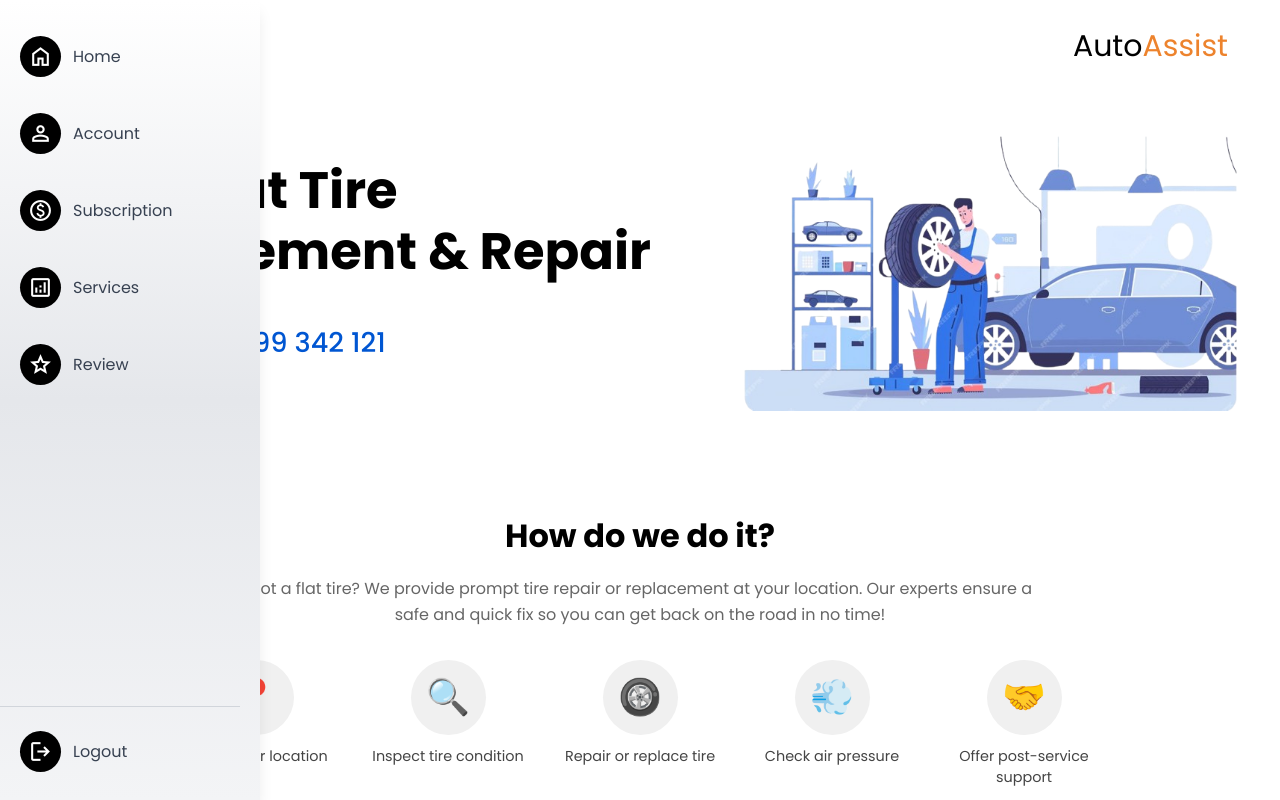
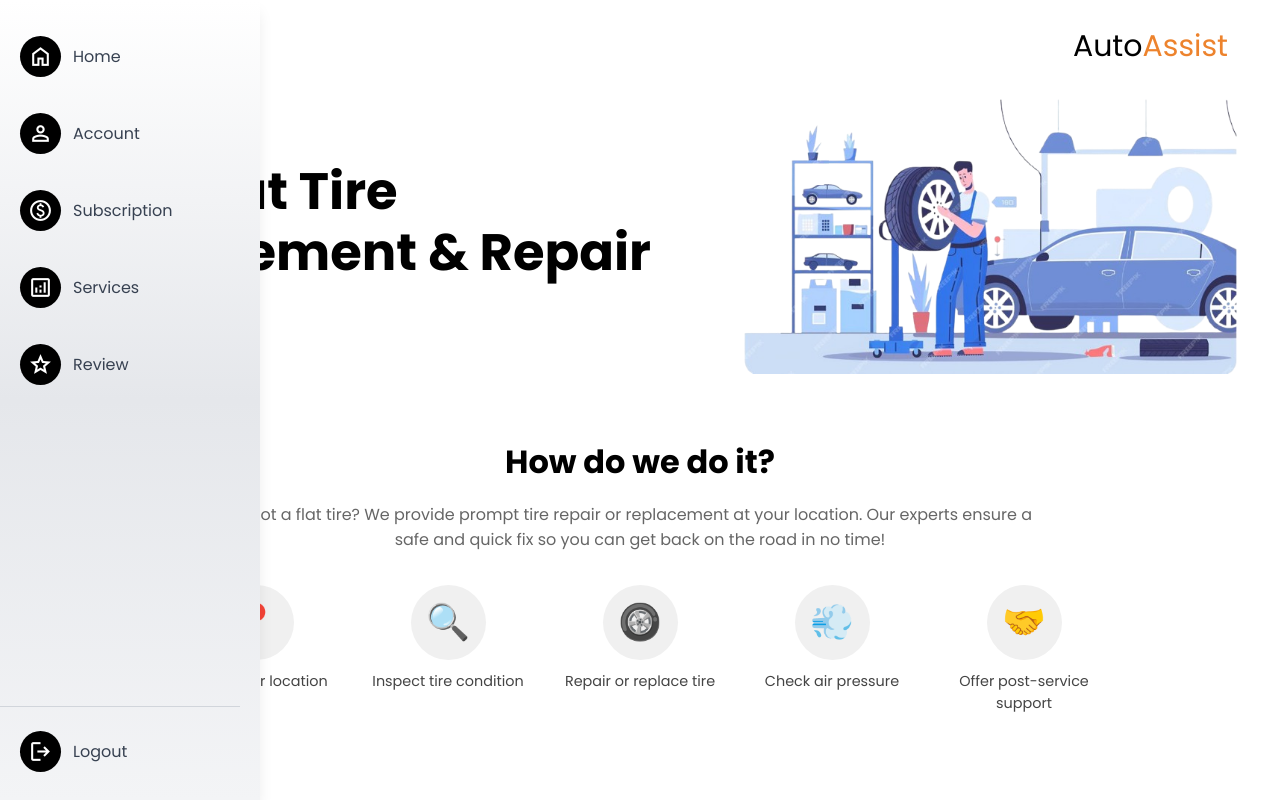
Before and after one commit to priyanshivmehta/autoassist, a React (Create React App) app in the folder my-app/: page /flat-tyre in a window 1280 px wide. Built offline with nearby package versions, Linux system fonts and the light colour scheme.

Commit message:
Update flat.jsx

```diff
--- a/my-app/src/pages/flat.jsx
+++ b/my-app/src/pages/flat.jsx
@@ -1,12 +1,14 @@
 import React from "react";
-import tireIcon from "../assets/images/tireIcon.png"; // replace with your actual image path
+import tireIcon from "../assets/images/tireIcon.png";
 import { useNavigate } from "react-router-dom";
+import Footer from "../components/footer";
 
 const styles = {
   wrapper: {
     fontFamily: "'Poppins', sans-serif",
     backgroundColor: "#fff",
     padding: "0.5rem 2rem 6rem",
+    flex: 1,
   },
   hero: {
     maxWidth: "1200px",
@@ -96,37 +98,27 @@ const styles = {
 
 function FlatTireService() {
   const navigate = useNavigate();
+
   return (
+    <div style={{ display: "flex",
+        flexDirection: "column",
+        minHeight: "100vh",
+        fontFamily: "'Poppins', sans-serif",
+        backgroundColor: "#fff",}}>
+      {/* Page Content */}
       <div style={styles.wrapper}>
-      <div style={styles.logoContainer}>
-        <h2 className="text-3xl pt-5 text-right mr-5">
-          Auto<span className="text-[#ed832d]">Assist</span>
+        <div style={{ textAlign: "right" }}>
+          <h2 className="text-3xl pt-5 mr-5">
+            Auto<span style={{ color: "#ed832d" }}>Assist</span>
           </h2>
         </div>
+
         {/* Hero Section */}
         <div style={styles.hero}>
           <div style={styles.leftColumn}>
             <h1 style={styles.heading}>
               24/7 Flat Tire<br />Replacement & Repair
             </h1>
-
-          <div style={styles.phone}>
-            <svg
-              xmlns="http://www.w3.org/2000/svg"
-              width="24"
-              height="24"
-              viewBox="0 0 24 24"
-              fill="none"
-              stroke="black"
-              strokeWidth="2"
-              strokeLinecap="round"
-              strokeLinejoin="round"
-              style={{ marginRight: "0.5rem" }}
-            >
-              <path d="M22 16.92v3a2 2 0 0 1-2.18 2A19.86 19.86 0 0 1 3.08 5.18 2 2 0 0 1 5 3h3a2 2 0 0 1 2 1.72c.12.81.37 1.6.73 2.34a2 2 0 0 1-.45 2.18l-1.27 1.27a16 16 0 0 0 6.29 6.29l1.27-1.27a2 2 0 0 1 2.18-.45c.74.36 1.53.61 2.34.73a2 2 0 0 1 1.72 2z" />
-            </svg>
-            Call Us : <a href="tel:8197852852" style={{ color: "#0056d2" }}>8299 342 121</a>
-          </div>
 
             <button
               style={styles.button}
@@ -141,7 +133,7 @@ function FlatTireService() {
           <img src={tireIcon} alt="Flat Tire Service" style={styles.image} />
         </div>
 
-      {/* How Do We Do It Section */}
+        {/* Steps Section */}
         <div style={styles.section}>
           <h2 style={styles.sectionTitle}>How do we do it?</h2>
           <p style={styles.sectionDesc}>
@@ -164,6 +156,10 @@ function FlatTireService() {
           </div>
         </div>
       </div>
+
+      {/* Sticky Footer */}
+      <Footer />
+    </div>
   );
 }
 
```
Lines whose indentation alone changed are shown as unchanged.
